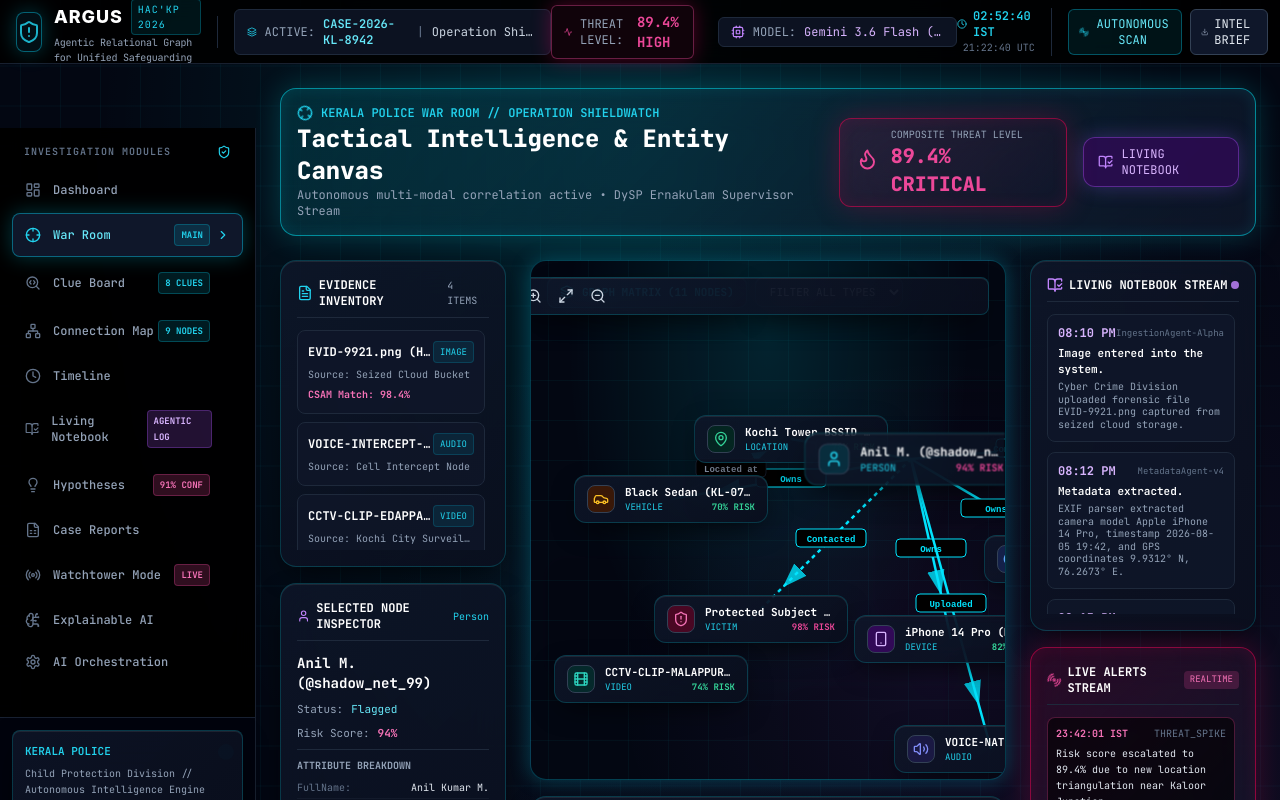
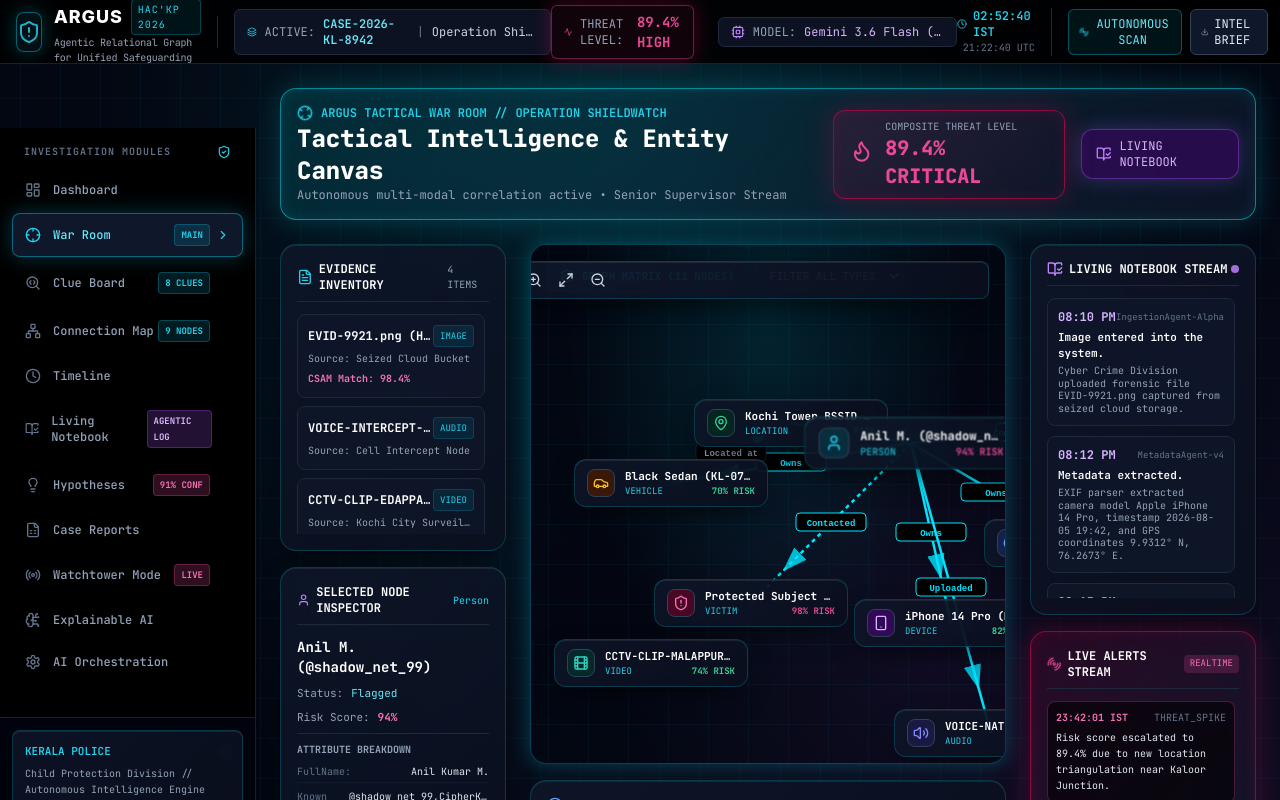
Before and after one commit to srinivas2s/ARGUS-poc, a Next.js app: page /war-room in a window 1280 px wide. Shown: the top 800 px of the page. Built offline with nearby package versions, Linux system fonts and the light colour scheme.

Commit message:
feat: add src\app\war-room\page.tsx

```diff
--- a/src/app/war-room/page.tsx
+++ b/src/app/war-room/page.tsx
@@ -54,13 +54,13 @@ export default function WarRoomPage() {
         <div>
           <div className="flex items-center space-x-2 text-cyan-400 font-mono text-xs font-semibold">
             <Crosshair className="w-4 h-4 text-cyan-400 animate-spin" />
-            <span>KERALA POLICE WAR ROOM // OPERATION SHIELDWATCH</span>
+            <span>ARGUS TACTICAL WAR ROOM // OPERATION SHIELDWATCH</span>
           </div>
-          <h1 className="text-2xl font-extrabold text-white font-mono mt-0.5">
+          <h1 className="text-2xl font-extrabold text-white font-mono mt-0.5 text-white-glow">
             Tactical Intelligence & Entity Canvas
           </h1>
           <p className="text-xs text-slate-400 font-mono">
-            Autonomous multi-modal correlation active • DySP Ernakulam Supervisor Stream
+            Autonomous multi-modal correlation active • Senior Supervisor Stream
           </p>
         </div>
 
```
